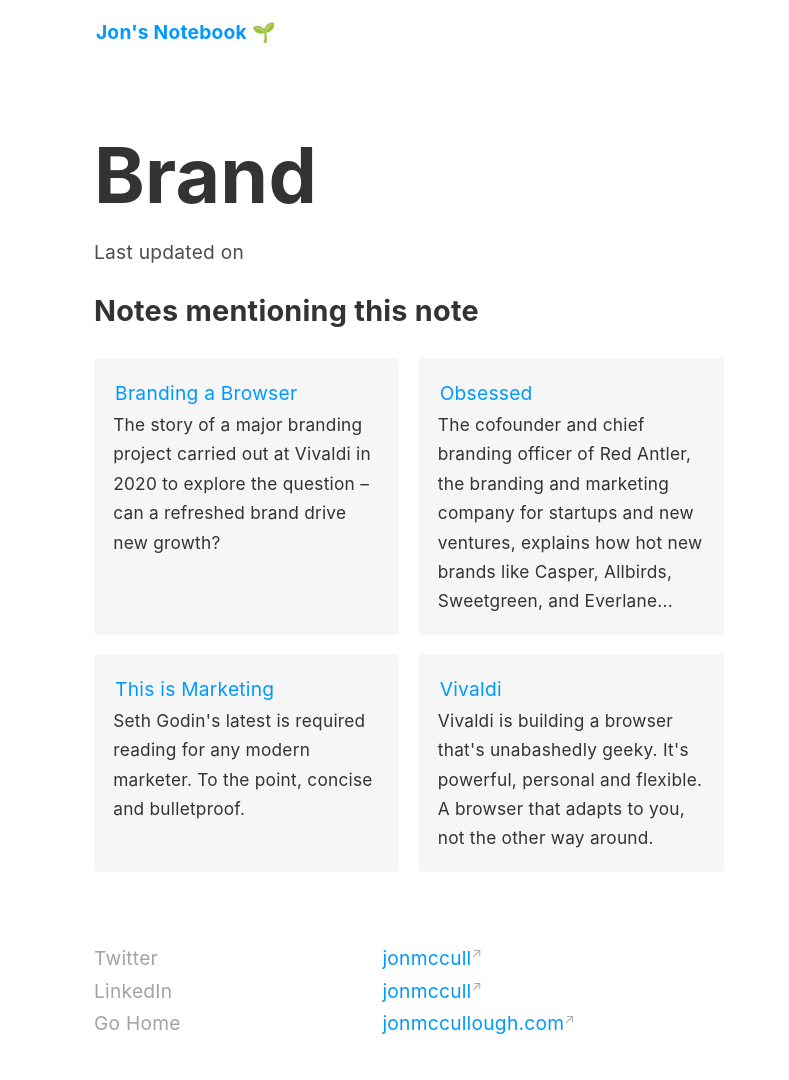
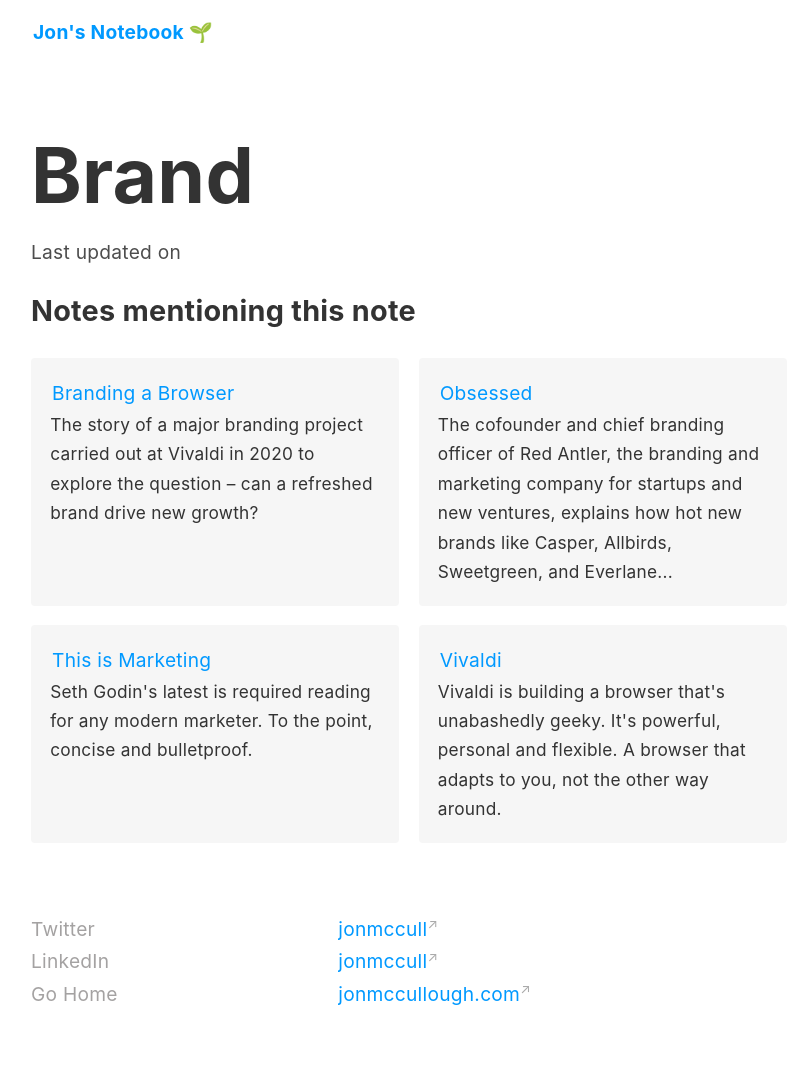
Before and after one commit to jonmccull/digital-garden, a Jekyll site: the page built from _notes/brand.md, in a window 1280 px wide. Shown: the whole page, without its empty margins (231-1020 px from the left). Built offline with Jekyll 4.4.1, drawn with Linux system fonts in a browser that asks for light colours; after the commit the page ends 1051 px from its top, so only the background shows below that.

Commit message:
Style, update container-grid to widen content area

```diff
--- a/_sass/_style.scss
+++ b/_sass/_style.scss
@@ -259,7 +259,7 @@
 
 .container-grid {
  display: grid;
-  grid-template-columns: 0.25fr 10px 0.50fr 10px 0.25fr;
+  grid-template-columns: 0.20fr 10px 0.60fr 10px 0.20fr;
   grid-template-rows: auto 10px auto 10px auto 10px auto 10px auto;
   min-height: 60vh;
 }
```
